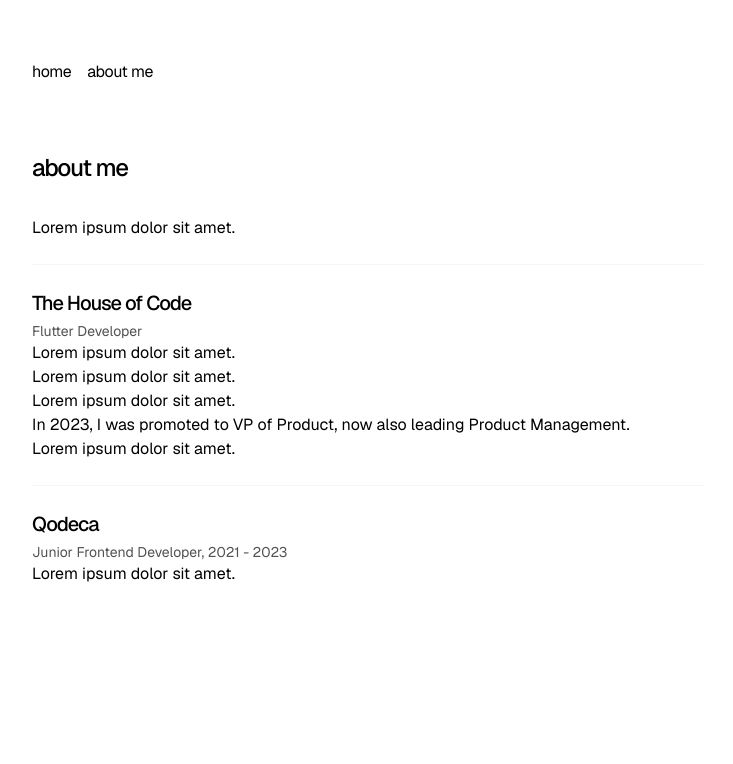
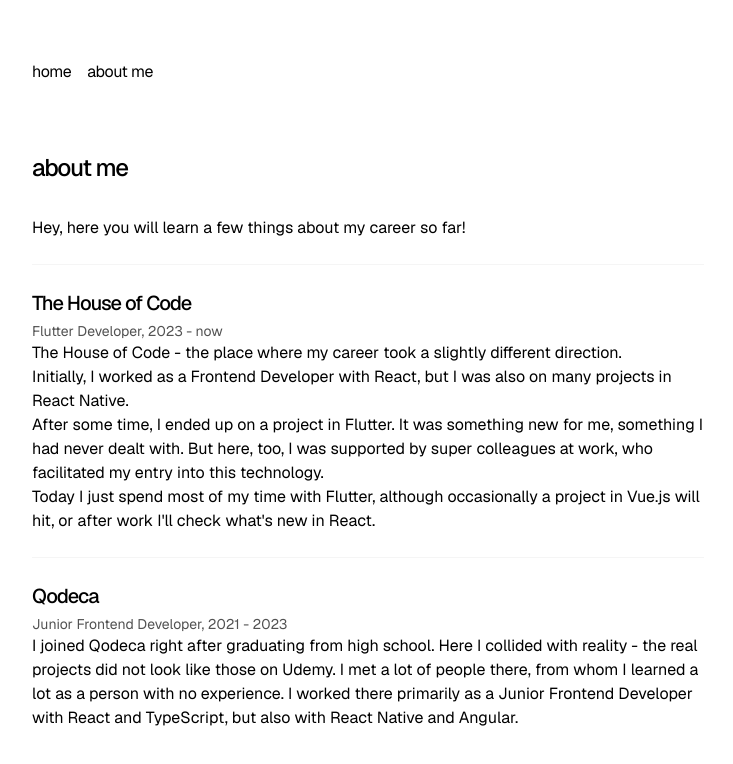
Before and after one commit to adrianczesnowski/imadrian.dev, a Next.js app: page /about in a window 1280 px wide. Shown: the top 764 px of the page, without its empty margins (272-1005 px from the left). Built offline with nearby package versions, Linux system fonts and the light colour scheme.

Commit message:
working on about me page

```diff
--- a/src/app/about/page.tsx
+++ b/src/app/about/page.tsx
@@ -6,38 +6,40 @@
             <h1 className="font-medium text-2xl mb-8 tracking-tighter">about me</h1>
             <div className="prose prose-neutral dark:prose-invert">
                 <p>
-                    Lorem ipsum dolor sit amet.
+                    Hey, here you will learn a few things about my career so far!
                 </p>
-                <hr className="my-6 border-neutral-100 dark:border-neutral-800" />
+                <p></p>
+                <hr className="my-6 border-neutral-100 dark:border-neutral-800"/>
                 <h2 className="font-medium text-xl mb-1 tracking-tighter">The House of Code</h2>
                 <p className="text-neutral-600 dark:text-neutral-400 text-sm">
-                    Flutter Developer
+                    Flutter Developer, 2023 - now
                 </p>
                 <p>
-                   Lorem ipsum dolor sit amet.
+                    The House of Code - the place where my career took a slightly different direction.
                 </p>
-                <ul>
-                    <li>
-                       Lorem ipsum dolor sit amet.
-                    </li>
-                    <li>
-                        Lorem ipsum dolor sit amet.
-                    </li>
-                    <li>
-                        In 2023, I was promoted to VP of Product, now also leading Product
-                        Management.
-                    </li>
-                </ul>
                 <p>
-                    Lorem ipsum dolor sit amet.
+                    Initially, I worked as a Frontend Developer with React, but I was also on many projects in React
+                    Native.
                 </p>
-                <hr className="my-6 border-neutral-100 dark:border-neutral-800" />
+                <p>
+                    After some time, I ended up on a project in Flutter. It was something new for me, something I had
+                    never dealt with. But here, too, I was supported by super colleagues at work, who facilitated my
+                    entry into this technology.
+                </p>
+                <p>
+                    Today I just spend most of my time with Flutter, although occasionally a project in Vue.js will hit,
+                    or after work I&apos;ll check what&apos;s new in React.
+                </p>
+                <hr className="my-6 border-neutral-100 dark:border-neutral-800"/>
                 <h2 className="font-medium text-xl mb-1 tracking-tighter">Qodeca</h2>
                 <p className="text-neutral-600 dark:text-neutral-400 text-sm">
                     Junior Frontend Developer, 2021 - 2023
                 </p>
                 <p>
-                   Lorem ipsum dolor sit amet.
+                    I joined Qodeca right after graduating from high school. Here I collided with reality - the real
+                    projects did not look like those on Udemy. I met a lot of people there, from whom I learned a lot as
+                    a person with no experience. I worked there primarily as a Junior Frontend Developer with React and
+                    TypeScript, but also with React Native and Angular.
                 </p>
             </div>
         </section>
--- a/src/app/page.tsx
+++ b/src/app/page.tsx
@@ -21,7 +21,7 @@
               />
             </div>
           <p className="prose prose-neutral dark:prose-invert">
-              I&apos;m Frontend Developer specializing in <strong>React</strong> & <strong>Flutter</strong>.
+              I&apos;m Frontend Developer specializing in <strong>Flutter</strong> & <strong>React</strong>.
               I also work with <strong>React Native</strong> and <strong>Vue</strong>.
           </p>
           <p>In my free time, I learn Kotlin and spend time at the <strong>gym</strong> 🏋️‍♂️</p>
```
Also changed, not shown: src/app/globals.css (line endings or trailing spaces).
